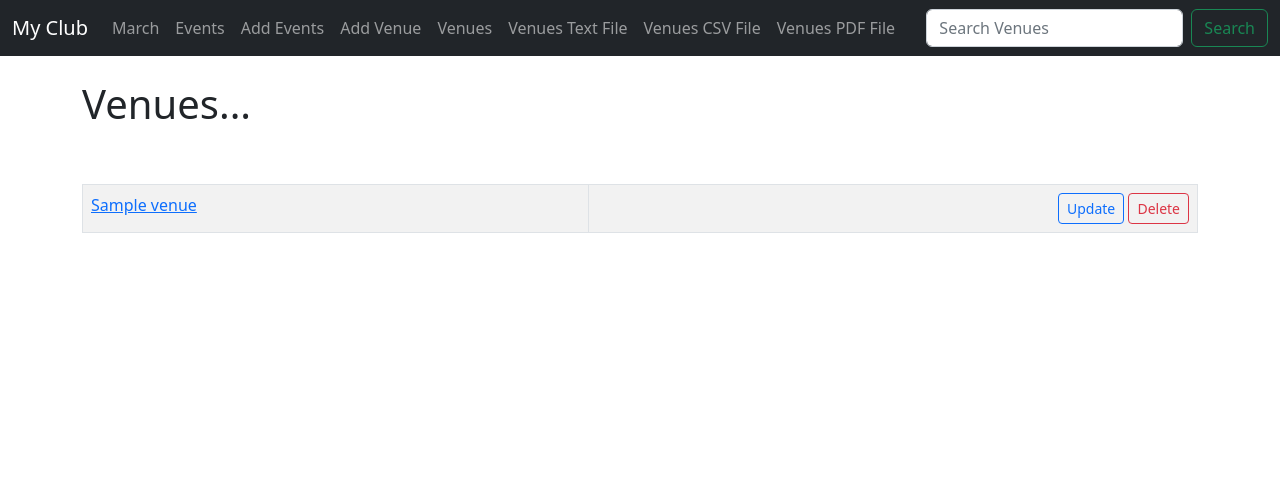
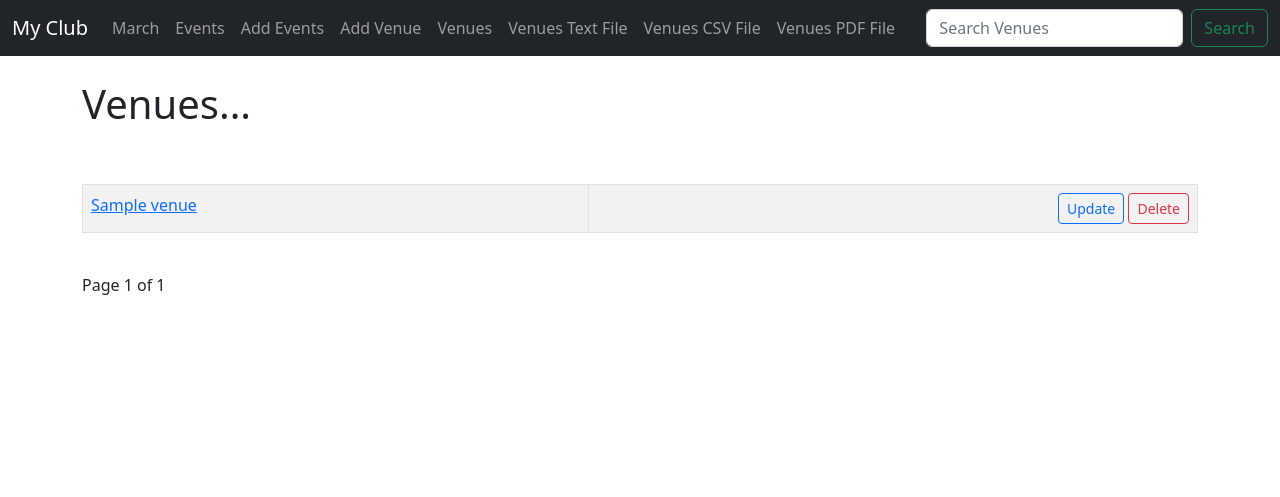
Before and after one commit to MUHAMMAD-NIYAS-P/Codemywednesdays, a Django app: page /list_venues in a window 1280 px wide. Shown: the top 497 px of the page. Run offline with Django 4.2, Linux system fonts and the light colour scheme; tables that the repository leaves empty hold one stand-in row (values such as "Sample post").

Commit message:
commit 17 v 18 (added paginator to view list_venues)

```diff
--- a/events/templates/events/venue.html
+++ b/events/templates/events/venue.html
@@ -5,7 +5,7 @@
     <h1>Venues...</h1>
     <br><br>
     <table class="table table-striped table-hover table-bordered">
-        {% for venue in venue_list %}
+        {% for venue in venues %}
         <tr>
             <td><a href="{% url 'show-venue' venue.id %}">{{ venue }}</a><br></td>
             <td align="right"><a href="{% url 'update-venue' venue.id %}"  class="btn btn-outline-primary btn-sm">Update</a>
@@ -13,5 +13,25 @@
         </tr>
         {% endfor %}
     </table>
+    <br>
+
+    <!-- {{ venues }} <br>
+    Has Previous: {{ venues.has_previous }} <br>
+    Has Next: {{ venues.has_next }} <br>
+    Current Page: {{ venues.number }} <br>
+    No of Pages: {{ venues.paginator.num_pages }}
+    <hr><br><br> -->
+
+    {% if venues.has_previous %}
+        <a href="?page=1">&laquo First</a>
+        <a href="?page={{ venues.previous_page_number }}">Previous</a>
+    {% endif %}
+
+    Page {{ venues.number }} of {{ venues.paginator.num_pages }}
+
+    {% if venues.has_next %}
+        <a href="?page={{ venues.next_page_number}}">Next</a>
+        <a href="?page={{ venues.paginator.num_pages }}">Last &raquo</a>
+    {% endif %}
 
 {% endblock %}
--- a/events/views.py
+++ b/events/views.py
@@ -13,6 +13,7 @@ import io
 from reportlab.pdfgen import canvas
 from reportlab.lib.units import inch
 from reportlab.lib.pagesizes import letter
+from django.core.paginator import Paginator
 
 # Create your views here.
 
@@ -161,7 +162,13 @@ def show_venue(request, venue_id):
 
 def list_venues(request):
     venue_list = Venue.objects.all().order_by(Lower('name'))
-    return render(request, 'events/venue.html', { 'venue_list':venue_list })
+
+    # Set up pagination.
+    p = Paginator(Venue.objects.all(), 2)
+    page = request.GET.get('page')
+    venues = p.get_page(page)
+
+    return render(request, 'events/venue.html', { 'venue_list':venue_list, 'venues':venues })
 
 
 def add_venue(request):
```
